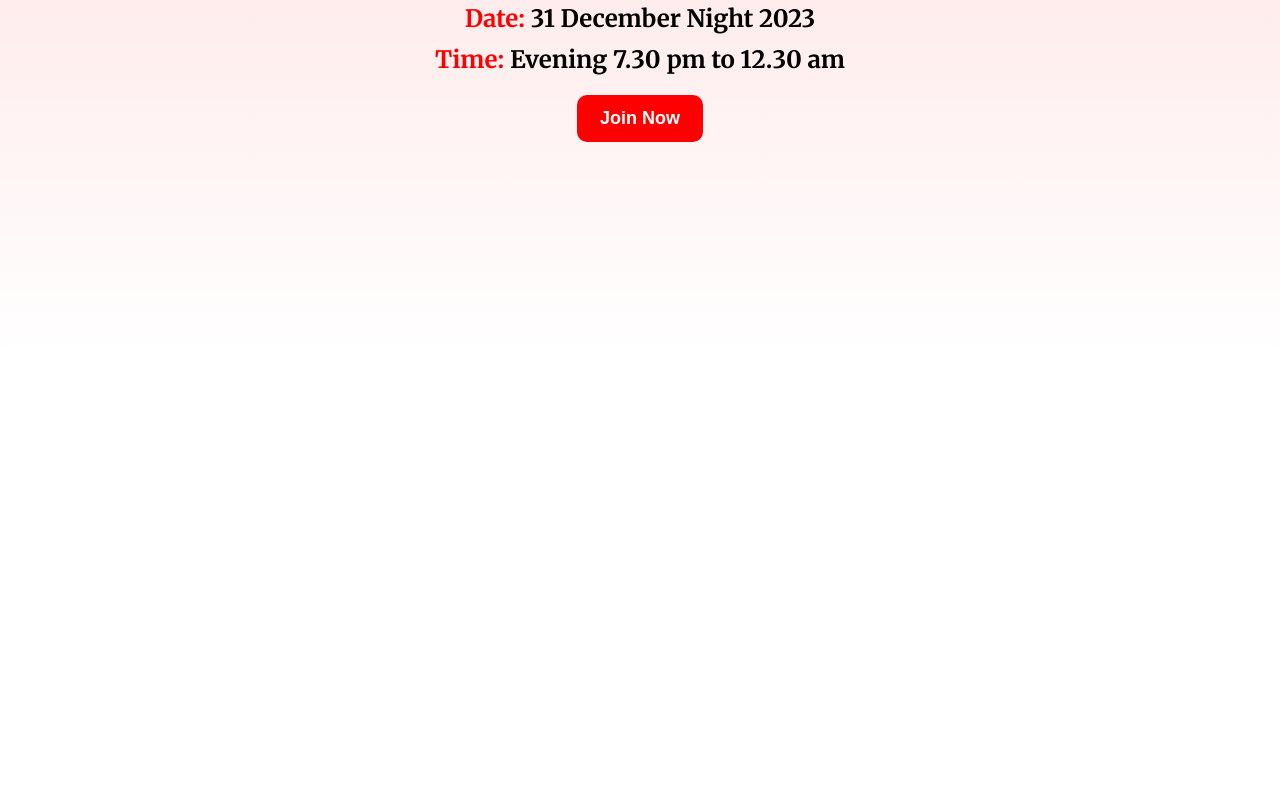
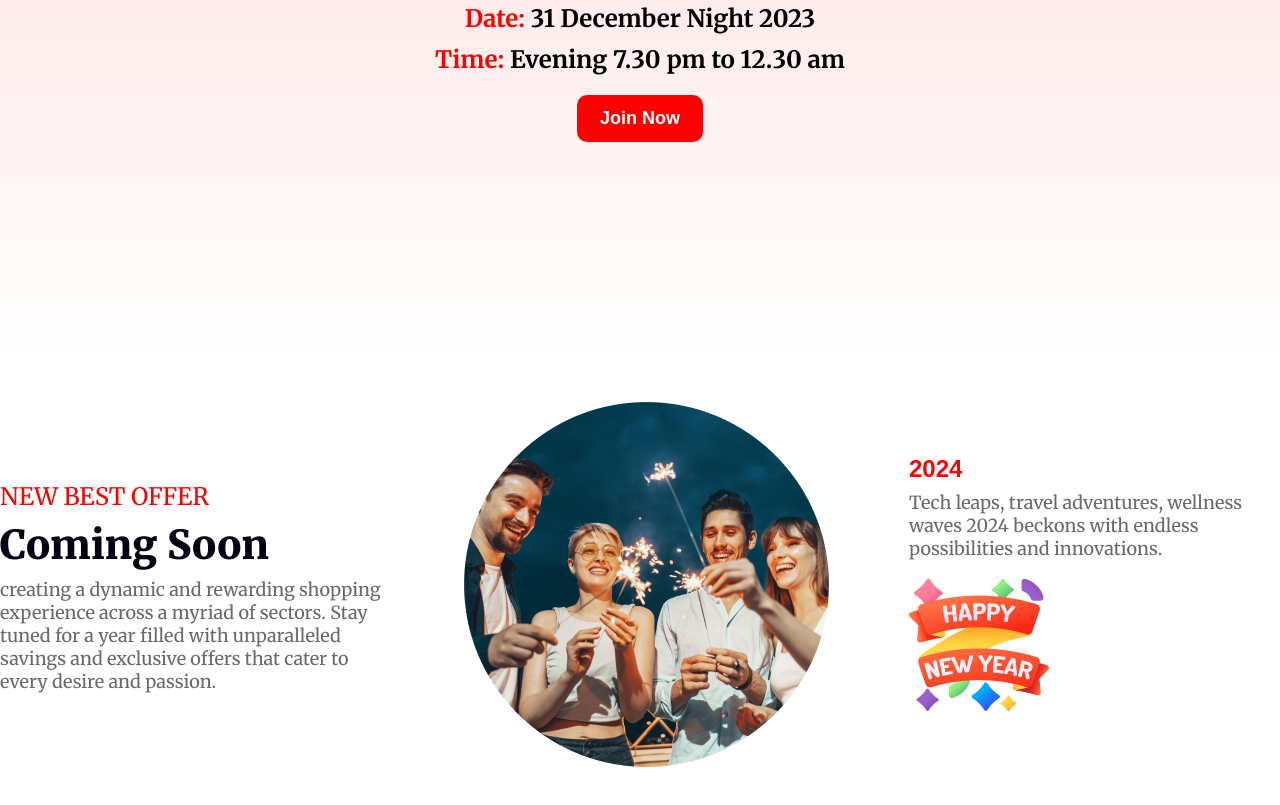
Before and after one commit to MohammadTanvir881/assignment-1, a plain HTML site: page index.html in a window 1280 px wide. Shown: the part 2361-3166 px from the top of the page. Before the commit the page ends 2763 px from the top, so only its background shows below. Drawn offline with Linux system fonts and the light colour scheme.

Commit message:
another section done

```diff
--- a/index.html
+++ b/index.html
@@ -63,7 +63,29 @@
                         </div>
             </section>
 
+             <section class="new">
+                        <div class="container offers-24">
+                               <div class="text-offers wdt">
+                                       <h3>NEW BEST OFFER</h3>
+                                       <h1>Coming Soon</h1>
+                                       <p>creating a dynamic and rewarding shopping experience across a myriad of sectors. Stay tuned for a year filled with unparalleled savings and exclusive offers that cater to every desire and passion.</p>
+                               </div>
 
+                               <div class="Celebration-img wdt">
+                                     <img src="resources/Ellipse 1.png" alt="">
+                               </div>
+
+                               <div class="happy-2024">
+                                    <div class="text-24">
+                                          <h1>2024</h1>
+                                          <p>Tech leaps, travel adventures, wellness waves 2024 beckons with endless possibilities and innovations.</p>
+                                    </div>
+                                    <div class="img-24 wdt">
+                                             <img src="resources/Group 96.png" alt="">
+                                    </div>
+                               </div>
+                        </div>
+             </section>
 
       </main>
 
--- a/style/style.css
+++ b/style/style.css
@@ -164,3 +164,50 @@ body {
     background-color: navy;
     transition: .2s;
 }
+
+.offers-24 {
+    display: flex;
+    align-items: center;
+    justify-content: space-around;
+    gap: 10px;
+}
+
+.wdt {
+    max-width: 30%;
+    padding: 0px 70px 0px 0px;
+}
+
+.text-offers h3 {
+          font-size: 24px;
+          font-weight: 500;
+          color: #f00;
+          margin-bottom: 8px;
+}
+.text-offers h1 {
+     font-size: 40px;
+     font-weight: 900;
+     color: #070211;
+     text-transform: capitalize;
+     margin-bottom: 8px;
+}
+
+.text-offers p {
+    font-size: 18px;
+    font-weight: 400;
+    color : rgba(7, 2, 17, 0.60);
+    /* margin-bottom: 15px; */
+}
+
+.text-24 h1 {
+       font: 40px;
+       font-weight: 700;
+       color: #f00;
+       margin-bottom: 8px;
+       font-family: Arial, Helvetica, sans-serif;
+}
+.text-24 p {
+    font-size: 18px;
+    font-weight: 400;
+    color : rgba(7, 2, 17, 0.60);
+    margin-bottom: 15px;
+}
```
